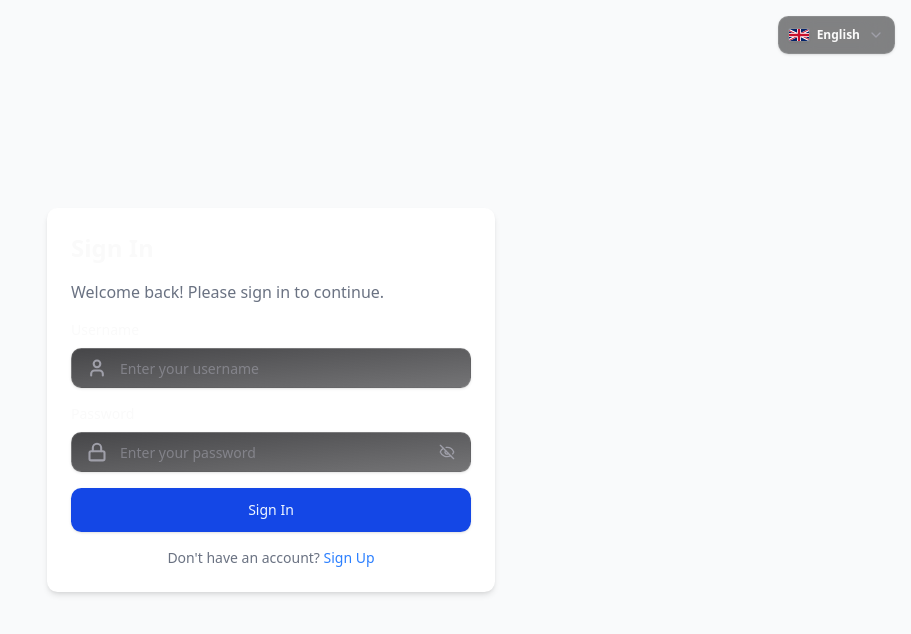
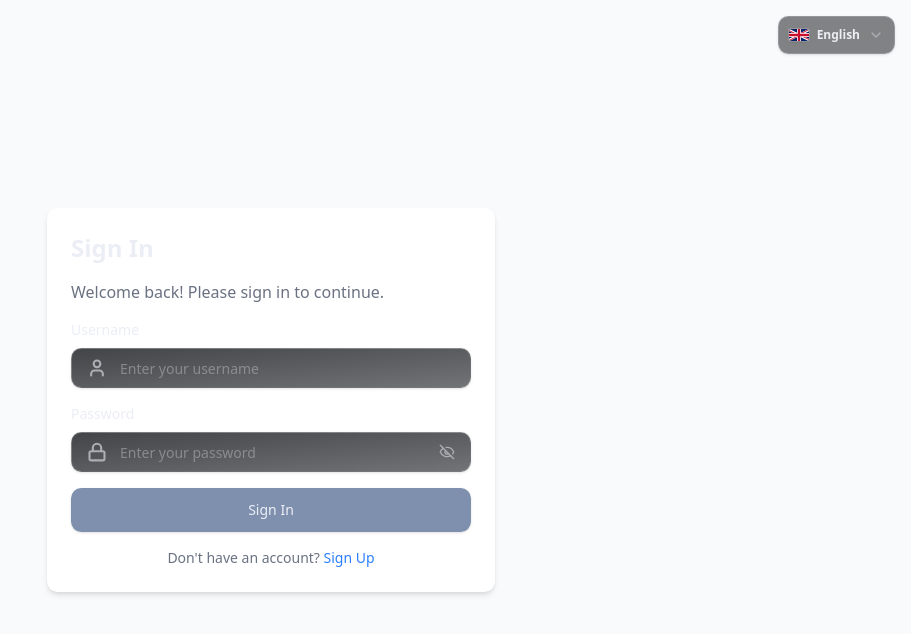
Before and after one commit to sultonzoda2011/chatgram, a React (Vite) app: page /login in a window 1280 px wide. Shown: the top 634 px of the page, without its empty margins (369-1280 px from the left). Built offline with nearby package versions, Linux system fonts and the light colour scheme.

Commit message:
feat: update color variables in CSS for improved theming and accessibility

```diff
--- a/src/index.css
+++ b/src/index.css
@@ -46,74 +46,82 @@
 
 :root {
   --radius: 0.65rem;
-  --background: oklch(1 0 0);
-  --foreground: oklch(0.141 0.005 285.823);
-  --card: oklch(1 0 0);
-  --card-foreground: oklch(0.141 0.005 285.823);
-  --popover: oklch(1 0 0);
-  --popover-foreground: oklch(0.141 0.005 285.823);
-  --primary: oklch(0.488 0.243 264.376);
-  --primary-foreground: oklch(0.97 0.014 254.604);
-  --secondary: oklch(0.967 0.001 286.375);
-  --secondary-foreground: oklch(0.21 0.006 285.885);
-  --muted: oklch(0.967 0.001 286.375);
-  --muted-foreground: oklch(0.552 0.016 285.938);
-  --accent: oklch(0.967 0.001 286.375);
-  --accent-foreground: oklch(0.21 0.006 285.885);
-  --destructive: oklch(0.577 0.245 27.325);
-  --border: oklch(0.92 0.004 286.32);
-  --input: oklch(0.92 0.004 286.32);
-  --ring: oklch(0.708 0 0);
-  --chart-1: oklch(0.809 0.105 251.813);
-  --chart-2: oklch(0.623 0.214 259.815);
-  --chart-3: oklch(0.546 0.245 262.881);
-  --chart-4: oklch(0.488 0.243 264.376);
-  --chart-5: oklch(0.424 0.199 265.638);
-  --sidebar: oklch(0.985 0 0);
-  --sidebar-foreground: oklch(0.141 0.005 285.823);
-  --sidebar-primary: oklch(0.546 0.245 262.881);
-  --sidebar-primary-foreground: oklch(0.97 0.014 254.604);
-  --sidebar-accent: oklch(0.967 0.001 286.375);
-  --sidebar-accent-foreground: oklch(0.21 0.006 285.885);
-  --sidebar-border: oklch(0.92 0.004 286.32);
-  --sidebar-ring: oklch(0.708 0 0);
+
+  /* Background & Text */
+  --background: oklch(0.95 0.01 270);       /* светлый фон */
+  --foreground: oklch(0.15 0.01 270);       /* тёмный текст */
+
+  /* Cards & Popovers */
+  --card: oklch(0.98 0.01 270);
+  --card-foreground: oklch(0.15 0.01 270);
+  --popover: oklch(0.98 0.01 270);
+  --popover-foreground: oklch(0.15 0.01 270);
+
+  /* Primary & Secondary */
+  --primary: oklch(0.65 0.05 260);           /* мягкий синий */
+  --primary-foreground: oklch(0.98 0.01 270);
+  --secondary: oklch(0.85 0.02 260);         /* приглушенный голубой */
+  --secondary-foreground: oklch(0.15 0.01 270);
+
+  /* Muted & Accent */
+  --muted: oklch(0.9 0.01 270);              /* светло-серый */
+  --muted-foreground: oklch(0.4 0.01 270);
+  --accent: oklch(0.7 0.05 260);             /* мягкий акцентный синий */
+  --accent-foreground: oklch(0.98 0.01 270);
+
+  /* Destructive / Error */
+  --destructive: oklch(0.7 0.05 30);         /* мягкий красный */
+
+  /* Borders & Inputs */
+  --border: oklch(0.85 0.01 270 / 50%);
+  --input: oklch(0.95 0.01 270 / 70%);
+  --ring: oklch(0.6 0.01 270);
+
+  /* Sidebar */
+  --sidebar: oklch(0.98 0.01 270);
+  --sidebar-foreground: oklch(0.15 0.01 270);
+  --sidebar-primary: oklch(0.65 0.05 260);
+  --sidebar-primary-foreground: oklch(0.98 0.01 270);
+  --sidebar-accent: oklch(0.7 0.05 260);
+  --sidebar-accent-foreground: oklch(0.98 0.01 270);
+  --sidebar-border: oklch(0.85 0.01 270 / 50%);
+  --sidebar-ring: oklch(0.6 0.01 270);
 }
 
 .dark {
-  --background: oklch(0.141 0.005 285.823);
-  --foreground: oklch(0.985 0 0);
-  --card: oklch(0.21 0.006 285.885);
-  --card-foreground: oklch(0.985 0 0);
-  --popover: oklch(0.21 0.006 285.885);
-  --popover-foreground: oklch(0.985 0 0);
-  --primary: oklch(0.488 0.243 264.376);
-  --primary-foreground: oklch(0.97 0.014 254.604);
-  --secondary: oklch(0.274 0.006 286.033);
-  --secondary-foreground: oklch(0.985 0 0);
-  --muted: oklch(0.274 0.006 286.033);
-  --muted-foreground: oklch(0.705 0.015 286.067);
-  --accent: oklch(0.274 0.006 286.033);
-  --accent-foreground: oklch(0.985 0 0);
-  --destructive: oklch(0.704 0.191 22.216);
-  --border: oklch(1 0 0 / 10%);
-  --input: oklch(1 0 0 / 15%);
-  --ring: oklch(0.556 0 0);
-  --chart-1: oklch(0.809 0.105 251.813);
-  --chart-2: oklch(0.623 0.214 259.815);
-  --chart-3: oklch(0.546 0.245 262.881);
-  --chart-4: oklch(0.488 0.243 264.376);
-  --chart-5: oklch(0.424 0.199 265.638);
-  --sidebar: oklch(0.21 0.006 285.885);
-  --sidebar-foreground: oklch(0.985 0 0);
-  --sidebar-primary: oklch(0.623 0.214 259.815);
-  --sidebar-primary-foreground: oklch(0.97 0.014 254.604);
-  --sidebar-accent: oklch(0.274 0.006 286.033);
-  --sidebar-accent-foreground: oklch(0.985 0 0);
-  --sidebar-border: oklch(1 0 0 / 10%);
-  --sidebar-ring: oklch(0.439 0 0);
+  --background: oklch(0.15 0.01 270);
+  --foreground: oklch(0.95 0.01 270);
+  --card: oklch(0.2 0.01 270);
+  --card-foreground: oklch(0.95 0.01 270);
+  --popover: oklch(0.2 0.01 270);
+  --popover-foreground: oklch(0.95 0.01 270);
+
+  --primary: oklch(0.65 0.05 260);
+  --primary-foreground: oklch(0.95 0.01 270);
+  --secondary: oklch(0.4 0.01 260);
+  --secondary-foreground: oklch(0.95 0.01 270);
+
+  --muted: oklch(0.4 0.01 270);
+  --muted-foreground: oklch(0.75 0.01 270);
+  --accent: oklch(0.65 0.05 260);
+  --accent-foreground: oklch(0.95 0.01 270);
+
+  --destructive: oklch(0.6 0.05 30);
+  --border: oklch(0.95 0.01 270 / 20%);
+  --input: oklch(0.15 0.01 270 / 20%);
+  --ring: oklch(0.55 0.01 270);
+
+  --sidebar: oklch(0.2 0.01 270);
+  --sidebar-foreground: oklch(0.95 0.01 270);
+  --sidebar-primary: oklch(0.4 0.01 260);
+  --sidebar-primary-foreground: oklch(0.95 0.01 270);
+  --sidebar-accent: oklch(0.65 0.05 260);
+  --sidebar-accent-foreground: oklch(0.95 0.01 270);
+  --sidebar-border: oklch(0.95 0.01 270 / 20%);
+  --sidebar-ring: oklch(0.55 0.01 270);
 }
 
-
+/* Tailwind Base */
 @layer base {
   * {
     @apply border-border outline-ring/50;
```
